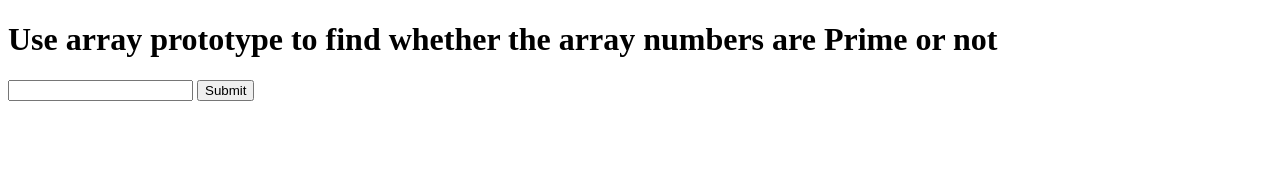
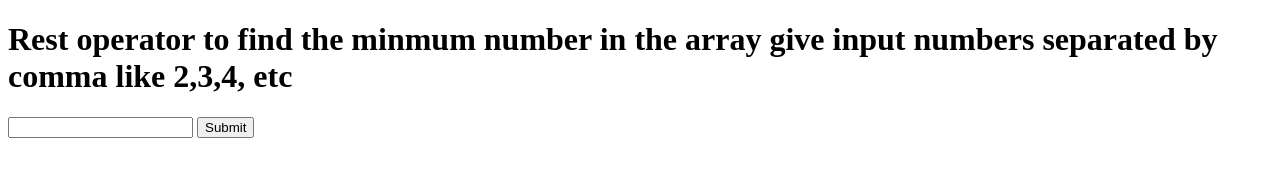
Before and after one commit to vali8055/adv_frontend, a plain HTML site: page jan01assignment/rest.html in a window 1280 px wide. Drawn offline with Linux system fonts and the light colour scheme.

Commit message:
Update rest.html

```diff
--- a/jan01assignment/rest.html
+++ b/jan01assignment/rest.html
@@ -7,7 +7,7 @@
     <title>Rest Operator</title>
 </head>
 <body>
-    <h1>Use array prototype to find whether the array numbers are Prime or not</h1>
+    <h1>Rest operator to find the minmum number in the array give input numbers separated by comma like 2,3,4, etc</h1>
     <input type="text" id="inpfield" >
     <button id="submit" onclick="fn()">Submit</button>
     <div id="results"></div>
```
